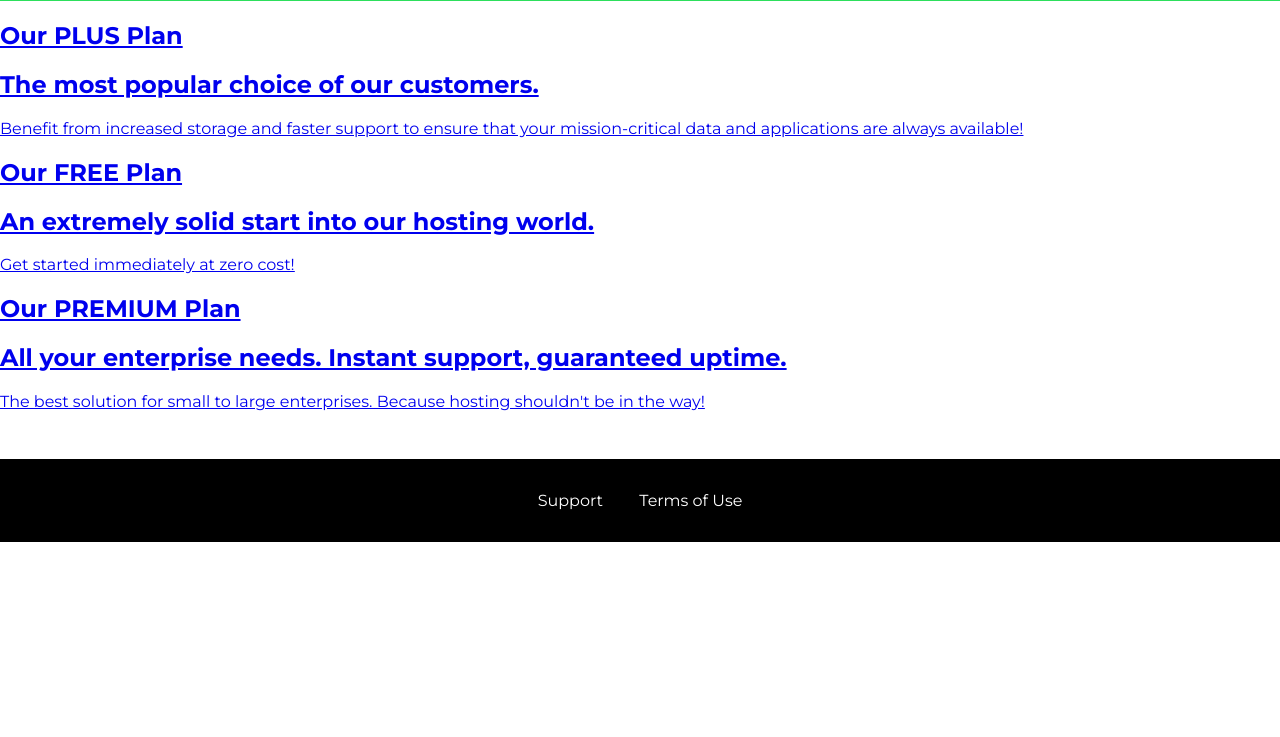
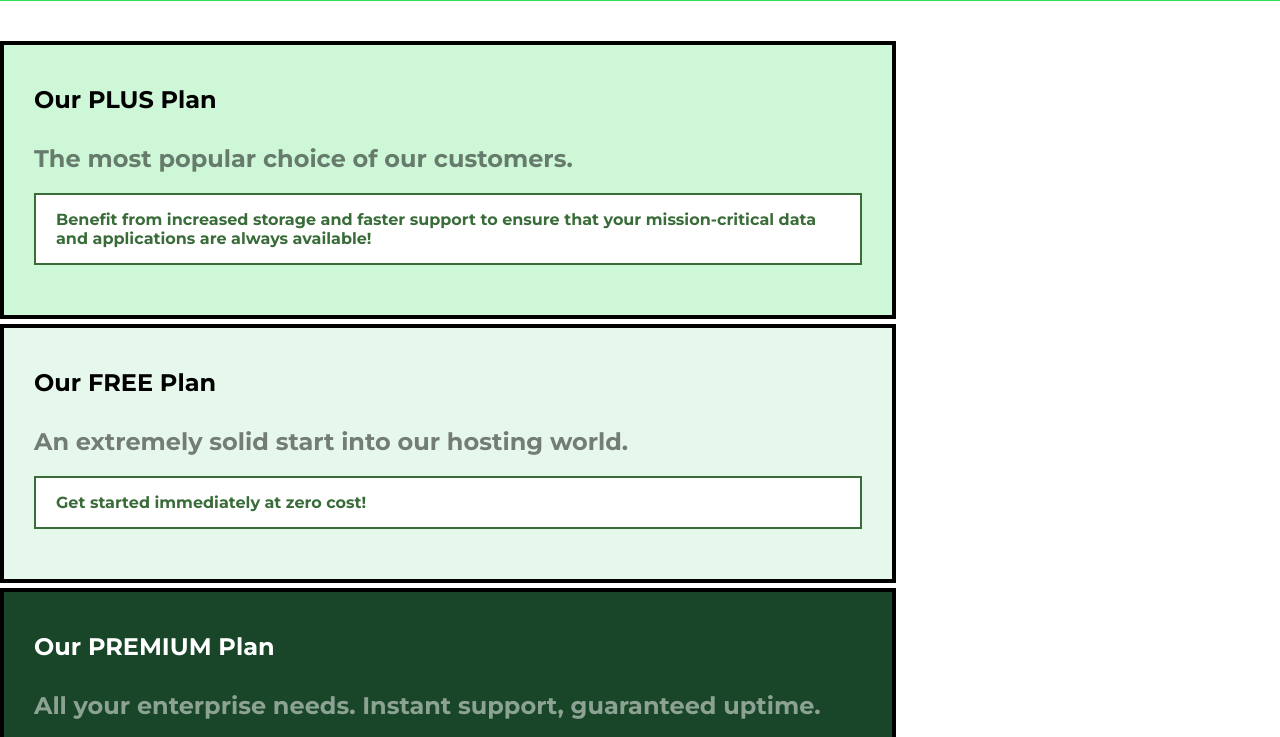
Before and after one commit to paolopci/Css_Course, a plain HTML site: page 5. Practicing the Basics/packages/index.html in a window 1280 px wide. Shown: the part 42-779 px from the top of the page. Drawn offline with Linux system fonts and the light colour scheme.

Commit message:
setting packages page

```diff
--- a/5. Practicing the Basics/packages/index.html
+++ b/5. Practicing the Basics/packages/index.html
@@ -34,8 +34,8 @@
         </nav>
     </header>
     <main>
-        <section>
-            <a href="#">
+        <section class="pck-plans plans-p1">
+            <a href="#" class="pck-plan__href">
                 <h1>Our PLUS Plan</h1>
                 <h2>The most popular choice of our customers.</h2>
                 <p>Benefit from increased storage and faster support to ensure that your mission-critical data and
@@ -43,15 +43,15 @@
                     are always available!</p>
             </a>
         </section>
-        <section>
-            <a href="#">
+        <section class="pck-plans plans-p2">
+            <a href="#" class="pck-plan__href">
                 <h1>Our FREE Plan</h1>
                 <h2>An extremely solid start into our hosting world.</h2>
                 <p>Get started immediately at zero cost!</p>
             </a>
         </section>
-        <section>
-            <a href="#">
+        <section class="pck-plans plans-p3">
+            <a href="#" class="pck-plan__href">
                 <h1>Our PREMIUM Plan</h1>
                 <h2>All your enterprise needs. Instant support, guaranteed uptime. </h2>
                 <p>The best solution for small to large enterprises. Because hosting shouldn't be in the way!</p>
--- a/5. Practicing the Basics/packages/packages.css
+++ b/5. Practicing the Basics/packages/packages.css
@@ -0,0 +1,54 @@
+main {
+    margin-top: 40px;
+}
+
+
+.pck-plans {
+    width: 70%;
+    /* background: rgb(205, 247, 215); */
+    border: 4px solid black;
+    margin-bottom: 5px;
+}
+
+.plans-p1 {
+    background: rgb(205, 247, 215);
+}
+
+.plans-p2 {
+    background: rgb(230, 248, 235);
+}
+
+.plans-p3 {
+    background: rgb(25, 70, 40);
+}
+
+.pck-plan__href {
+    text-decoration: none;
+}
+
+.pck-plan__href h1 {
+    margin: 40px 30px 30px;
+    color: black;
+}
+
+.pck-plan__href h2 {
+    margin: 30px 30px 10px;
+    color: rgba(0, 0, 0, 0.5);
+}
+
+.plans-p3 h1 {
+    color: rgba(255, 255, 255);
+}
+
+.plans-p3 h2 {
+    color: rgba(255, 255, 255, 0.5);
+}
+
+.pck-plan__href p {
+    margin: 20px 30px 50px;
+    padding: 15px 20px;
+    background: white;
+    color: rgb(57, 108, 57);
+    border: 2px solid rgb(57, 108, 57);
+    font-weight: bold;
+}
```
